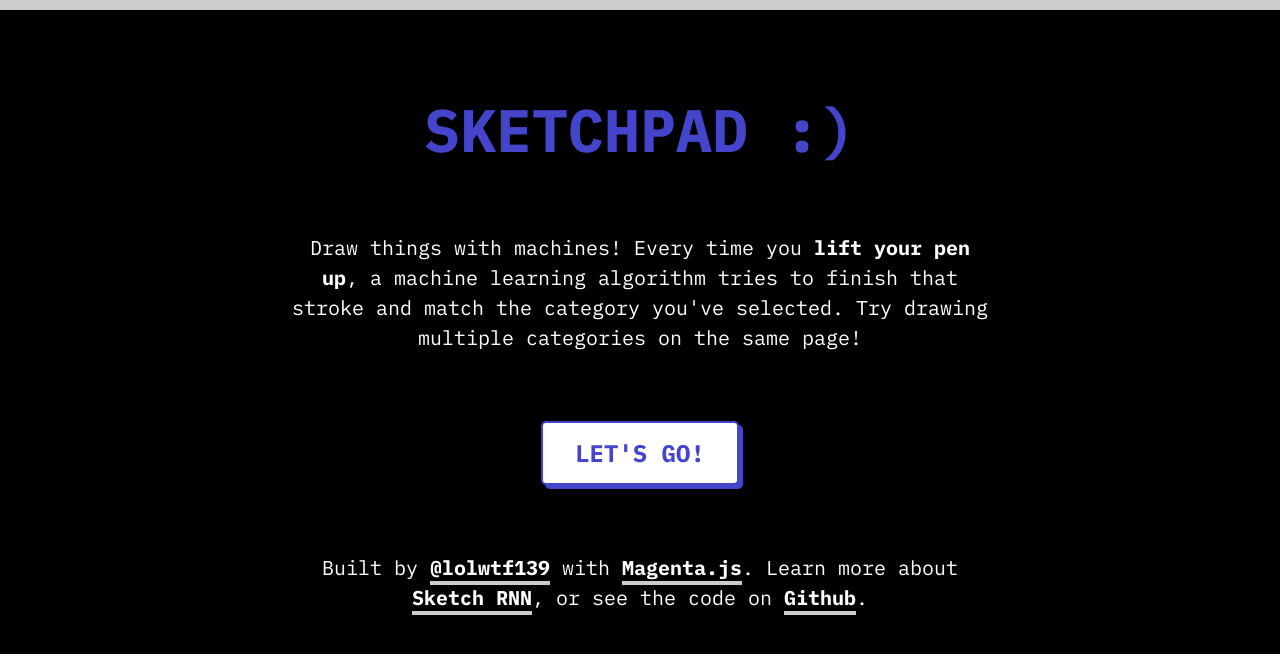
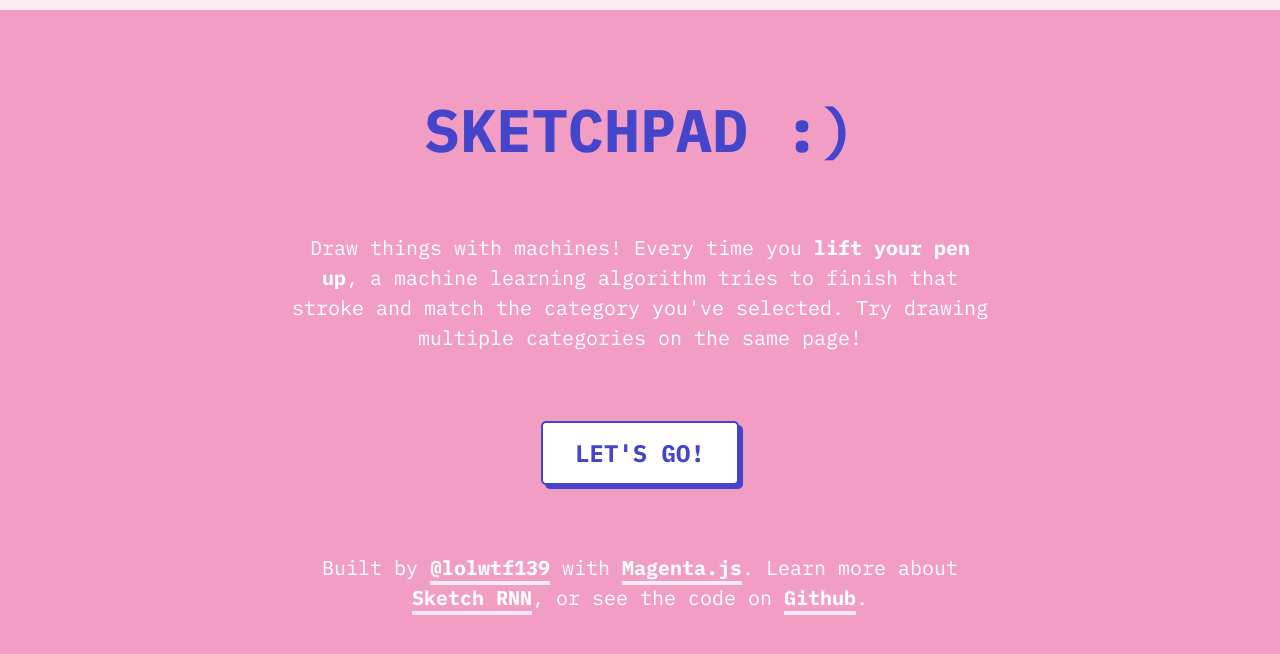
Before and after one commit to cnmagicsketchpad/cnmagicsketchpad.github.io, a plain HTML site: page index.html in a window 1280 px wide. Drawn offline with nearby package versions, Linux system fonts and the light colour scheme; a script that the page names is missing.

Commit message:
Fixed formating issues

```diff
--- a/style.css
+++ b/style.css
@@ -42,14 +42,14 @@ a:hover {
 }
 
 header {
-  background-color: #000000;
+  background-color: #f19dc4;
   width: 100%;
   padding: 0 20px;
   border-bottom: 8px solid var(--secondary);
 }
 
 #splash {
-  background-color: #000000;
+  background-color: #f19dc4;
   position: absolute;
   top: 0;
   bottom: 0;
```
